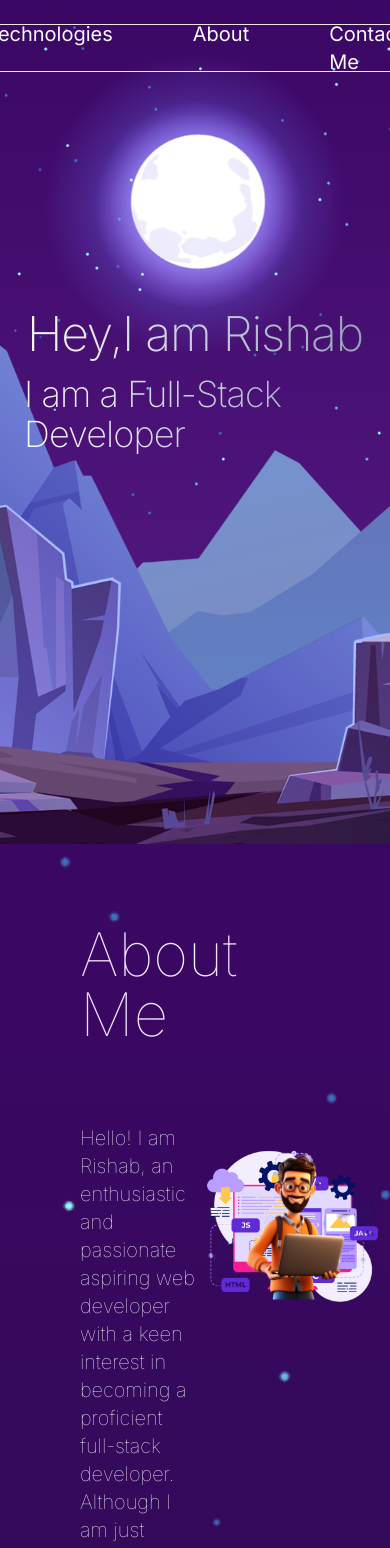
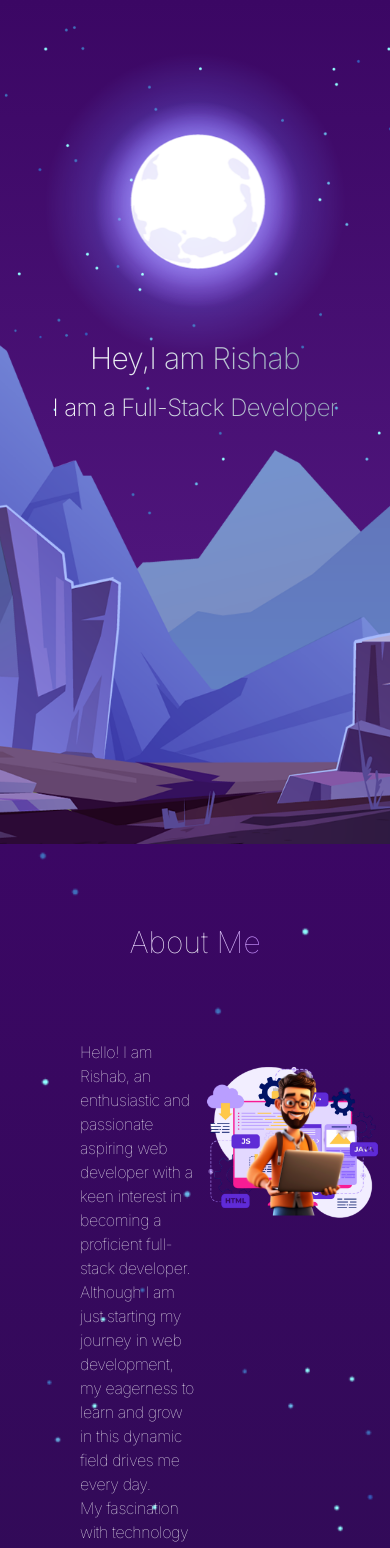
Before and after one commit to rishab-bisht/rishabbisht, a Next.js app: page / in a window 390 px wide. Shown: the top 1548 px of the page. Built offline with nearby package versions, Linux system fonts and the light colour scheme.

Commit message:
smaller screen optimization

```diff
--- a/app/page.tsx
+++ b/app/page.tsx
@@ -63,7 +63,7 @@ export default function Home() {
               variants={containers(0.2)}
               initial="hidden"
               animate="visible"
-              className="text-5xl font-extralight text-slate-50 pb-4 bg-gradient-to-r from-slate-50 to-slate-400 bg-clip-text text-transparent tracking-tight"
+              className="text-3xl sm:text-5xl font-extralight text-slate-50 pb-4 bg-gradient-to-r from-slate-50 to-slate-400 bg-clip-text text-transparent tracking-tight"
             >
               Hey,I am Rishab
             </motion.h2>
@@ -71,7 +71,7 @@ export default function Home() {
               variants={containers(0.5)}
               initial="hidden"
               animate="visible"
-              className="text-4xl font-extralight text-slate-50 bg-gradient-to-r from-slate-50 to-slate-400 bg-clip-text text-transparent tracking-tight "
+              className="text-2xl sm:text-4xl font-extralight text-slate-50 bg-gradient-to-r from-slate-50 to-slate-400 bg-clip-text text-transparent tracking-tight "
             >
               I am a Full-Stack Developer
             </motion.h1>
@@ -98,7 +98,7 @@ export default function Home() {
                 whileInView={{ opacity: 1, x: 0 }}
                 initial={{ opacity: 0, x: -100 }}
                 transition={{ duration: 0.5 }}
-                className="text-6xl text-slate-50 font-thin bg-gradient-to-r from-purple-200 via-slate-50 to-purple-400 bg-clip-text text-transparent"
+                className="text-3xl sm:text-6xl text-slate-50 font-thin bg-gradient-to-r from-purple-200 via-slate-50 to-purple-400 bg-clip-text text-transparent"
               >
                 About Me
               </motion.h1>
@@ -111,7 +111,7 @@ export default function Home() {
                 whileInView={{ opacity: 1, x: 0 }}
                 initial={{ opacity: 0, x: -100 }}
                 transition={{ duration: 1.5 }}
-                className="text-xl font-thin text-slate-50 tracking-normal"
+                className="text-medium sm:text-xl font-thin text-slate-50 tracking-tight sm:tracking-normal"
               >
                 Hello! I am Rishab, an enthusiastic and passionate aspiring web
                 developer with a keen interest in becoming a proficient
--- a/components/ContactMe.tsx
+++ b/components/ContactMe.tsx
@@ -17,7 +17,7 @@ export const ContactMe = () => {
             whileInView={{ opacity: 1, x: 0 }}
             initial={{ opacity: 0, x: -100 }}
             transition={{ duration: 0.5 }}
-            className="text-6xl text-slate-50 font-thin bg-gradient-to-r from-purple-200 via-slate-50 to-purple-400 bg-clip-text text-transparent"
+            className="text-3xl sm:text-6xl text-slate-50 font-thin bg-gradient-to-r from-purple-200 via-slate-50 to-purple-400 bg-clip-text text-transparent"
           >
             Contact Me
           </motion.h1>
--- a/components/NavBar.tsx
+++ b/components/NavBar.tsx
@@ -16,7 +16,7 @@ export const NavBar = () => {
       variants={containers(0.2)}
       initial="hidden"
       animate="visible"
-      className="border rounded-full w-full h-12 flex items-center"
+      className="border rounded-full w-full h-12 flex items-center invisible sm:visible"
     >
       <div className="text-slate-50 text-xl font-normal flex justify-evenly">
         <motion.div
--- a/components/Technologies.tsx
+++ b/components/Technologies.tsx
@@ -27,7 +27,7 @@ export const Technologies = () => {
             whileInView={{ opacity: 1, x: 0 }}
             initial={{ opacity: 0, x: -100 }}
             transition={{ duration: 0.5 }}
-            className="text-6xl text-slate-50 font-thin bg-gradient-to-r from-purple-200 via-slate-50 to-purple-400 bg-clip-text text-transparent"
+            className="text-3xl sm:text-6xl text-slate-50 font-thin bg-gradient-to-r from-purple-200 via-slate-50 to-purple-400 bg-clip-text text-transparent"
           >
             Technologies
           </motion.h1>
```
